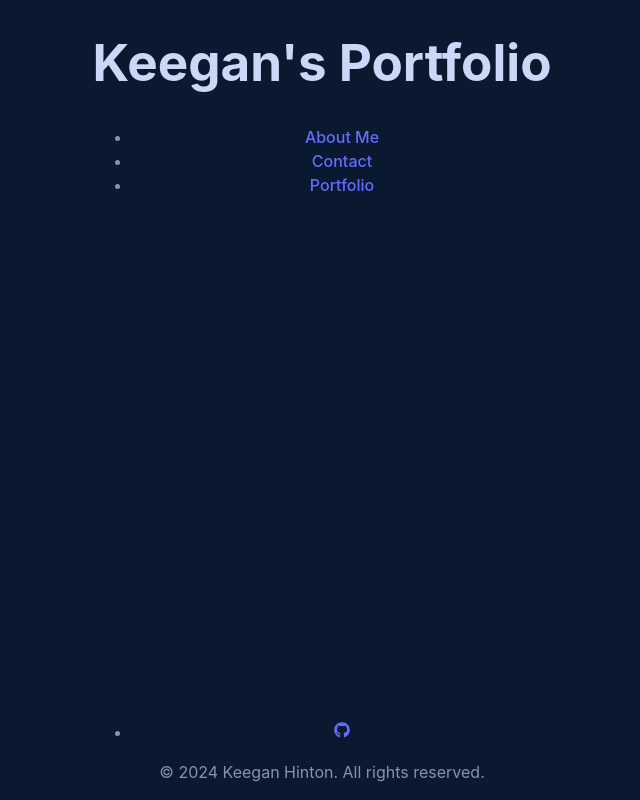
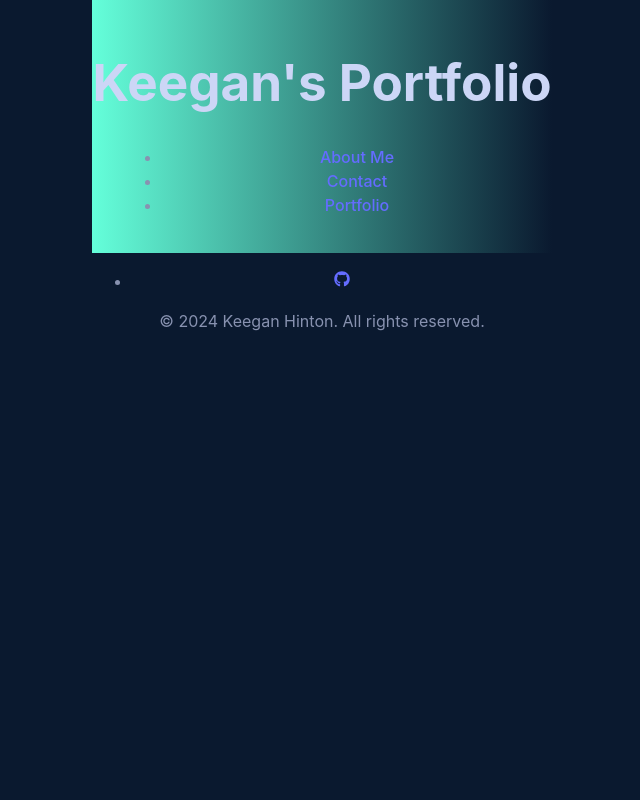
Before and after one commit to soibun-sol/React-Portfolio-Page, a React (Vite) app in the folder portfolio/: page / in a window 1280 px wide. Shown: the whole page, without its empty margins (318-958 px from the left). Built offline with nearby package versions, Linux system fonts and the light colour scheme.

Commit message:
added css and classname for header

```diff
--- a/portfolio/src/App.jsx
+++ b/portfolio/src/App.jsx
@@ -12,13 +12,13 @@ function App() {
   return (
     <Router>
       <Header />
-      <main>
+
         <Routes>
           <Route path="/about" element={<About />} />
           <Route path="/contact" element={<Contact />} />
           <Route path="/portfolio" element={<Portfolio />} />
         </Routes>
-      </main>
+
       <Footer />
     </Router>
   );
--- a/portfolio/src/components/header.jsx
+++ b/portfolio/src/components/header.jsx
@@ -1,19 +1,20 @@
 import React from 'react'
 import { Link, } from 'react-router-dom'
+import '../styles/header.css'
 
 function Header() {
     return (
-        <header>
-            <h1>Keegan's Portfolio</h1>
+        <header className="header">
+            <h1 className="header-title">Keegan's Portfolio</h1>
             <nav>
-                <ul>
-                    <li>
+                <ul className="nav-menu">
+                    <li className="nav-item">
                         <Link to="/about">About Me</Link>
                     </li>
-                    <li>
+                    <li className="nav-item">
                         <Link to="/contact">Contact</Link>
                     </li>
-                    <li>
+                    <li className="nav-item">
                         <Link to="/portfolio">Portfolio</Link>
                     </li>
                 </ul>
--- /dev/null
+++ b/portfolio/src/styles/header.css
@@ -0,0 +1,28 @@
+.header {
+    background: linear-gradient(to right, var(--secondary-color), var(--primary-color));
+    background-size: cover;
+    padding: 20px 0;
+    position: relative;
+    width: 100%;
+};
+
+.header-title {
+    font-size: 48px;
+    color: black;
+    align-content: left;
+    margin-left: 10px;
+};
+
+.nav-menu {
+    display: flex;
+    flex-wrap: wrap;
+    list-style-type: none;
+    align-content: right;
+    margin-right: 100px;
+    padding: 0;
+}
+
+.nav-item {
+    margin-left: 30px;
+    justify-content: center;
+}
```
